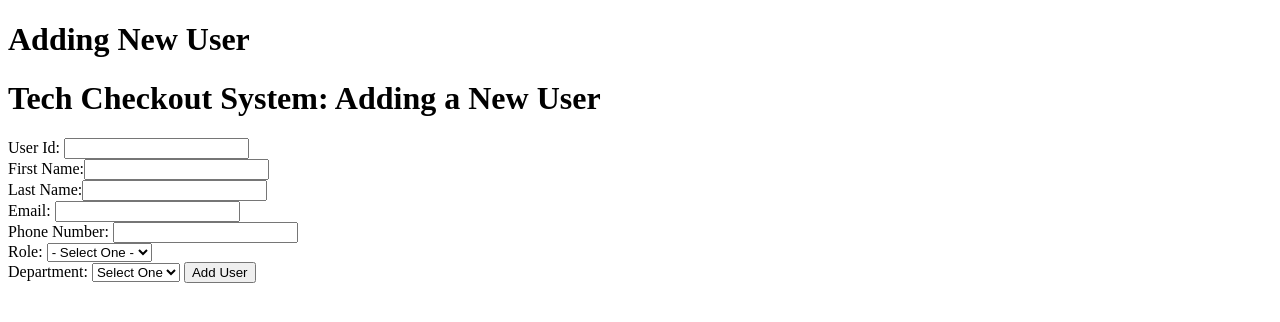
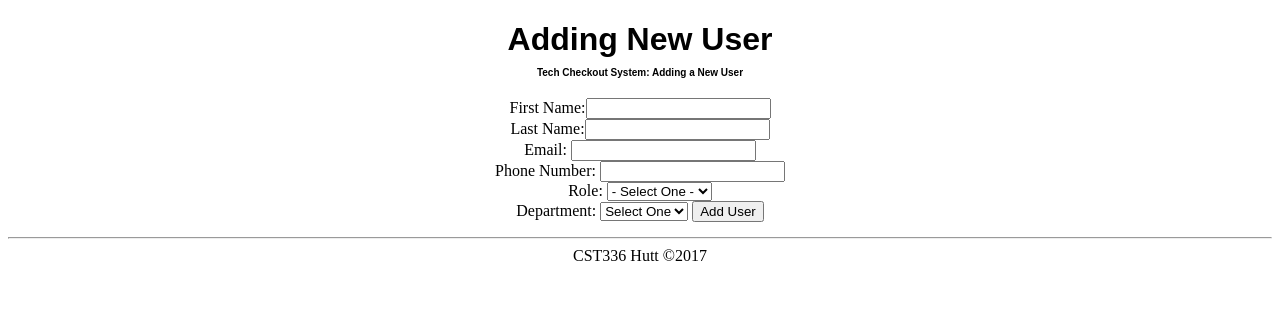
Before and after one commit to IceCube1333/cst336, a PHP site: page /addUser.php in a window 1280 px wide. Shown: the top 322 px of the page. Run offline with PHP 8.4, Linux system fonts and the light colour scheme; data that the repository does not hold is empty.

Commit message:
almost done just need to connect to heroku and figure out updating user

```diff
--- a/addUser.php
+++ b/addUser.php
@@ -3,27 +3,29 @@
 include 'database.php';
 $conn = getDatabaseConnection();
 
-        function departmentList() {
+    function departmentList(){
 
         global $conn;
 
-            $sql = "SELECT *
-                    FROM Departments
-                    ORDER BY name";
+        $sql = "SELECT * FROM Departments ORDER BY name";
         $stmt = $conn->prepare($sql);
         $stmt->execute();
         $records = $stmt->fetchAll(PDO::FETCH_ASSOC);
 
-
         return $records;
     }
 
-if (isset($_GET['addUser'])) { //form has been submitted
+
+if (isset($_GET['addUser'])) {  //the add form has been submitted
+
     $sql = "INSERT INTO User
-                (firstName, lastName, email, role, deptid)
+             (firstName, lastName, email, role, phone, deptid)
              VALUES
              (:fName, :lName, :email, :role, :phone, :deptid)";
     $np = array();
+
+    // echo "$sql";
+
     $np[':fName'] = $_GET['firstName'];
     $np[':lName'] = $_GET['lastName'];
     $np[':email'] = $_GET['email'];
@@ -35,34 +37,33 @@ if (isset($_GET['addUser'])) { //form has been submitted
     $stmt->execute($np);
 
     echo "User was added!";
+
 }
 
 ?>
-
 
 
 <!DOCTYPE html>
 <html>
     <head>
         <title>Admin: Add new user</title>
+        <link rel="stylesheet" href="css/style.css" type="text/css" />
     </head>
     <body>
 
 
             <h1> Adding New User </h1>
-<h1> Tech Checkout System: Adding a New User </h1>
 
+            <h2> Tech Checkout System: Adding a New User </h2>
 
             <form method="GET">
-            User Id: <input type="text" name="userId" />
-            <br />
                 First Name:<input type="text" name="firstName" />
                 <br />
                 Last Name:<input type="text" name="lastName"/>
                 <br/>
                 Email: <input type= "email" name ="email"/>
                 <br/>
-            Phone Number: <input type ="text" name= "phoneNum"/>
+                Phone Number: <input type ="text" name= "phone"/>
                 <br />
                Role:
                <select name="role">
@@ -73,18 +74,27 @@ if (isset($_GET['addUser'])) { //form has been submitted
                 </select>
                 <br />
                 Department:
-            <select name="department">
+                <select name="deptid">
                     <option value="" > Select One </option>
+
                     <?php
+
                     $departments = departmentList();
 
-                    foreach ($departments as $department) {
-                        echo "<option value='".$department['id']."'>" . $department['name']  . "</option>";
+                    foreach($departments as $department) {
+                       echo "<option value='".$department['id']."'> " . $department['name']  . "</option>";
                     }
+
+
                     ?>
 
                 </select>
                 <input type="submit" value="Add User" name="addUser">
             </form>
+
+            <footer>
+               <hr>
+               CST336 Hutt &copy;2017
+            </footer>
     </body>
 </html>
--- a/css/style.css
+++ b/css/style.css
@@ -4,12 +4,39 @@ body {
 
 h1 {
     margin-bottom: 0px;
+    font-family: sans-serif;
 }
+
 h2 {
     font-size: 10px;
     margin-bottom: 20px;
+    font-family: sans-serif;
 }
 
 footer {
     text-align: center;
 }
+
+span {
+    color:red;
+}
+
+p {
+    font-family: sans-serif;
+}
+
+hr {
+    margin-top: 15px;
+}
+
+#front-page {
+    margin-top: 15px;
+}
+
+#login {
+    margin-top: 15px;
+}
+
+#update-page {
+    margin-top: 15px;
+}
--- a/database.php
+++ b/database.php
@@ -12,6 +12,11 @@ function getDatabaseConnection()
 
     // return $dbConn;
 
+    // $host = "us-cdbr-iron-east-05.cleardb.net";
+    // $username = "b1846ceac5c213";
+    // $password = "d8b11969";
+    // $dbname = "heroku_b3293259bde7b6e";
+
     $host = "localhost";
     $username = "swiftpaws";
     $password = "Maria100194";
```
Also changed, not shown: admin.php (+9 -3 lines), index.php (+9 -3 lines), updateUser.php (+13 -1 lines). Lines whose indentation alone changed are shown as unchanged.
